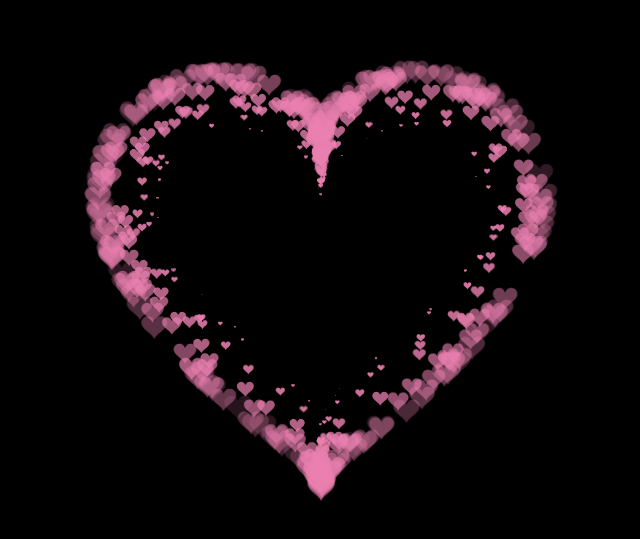
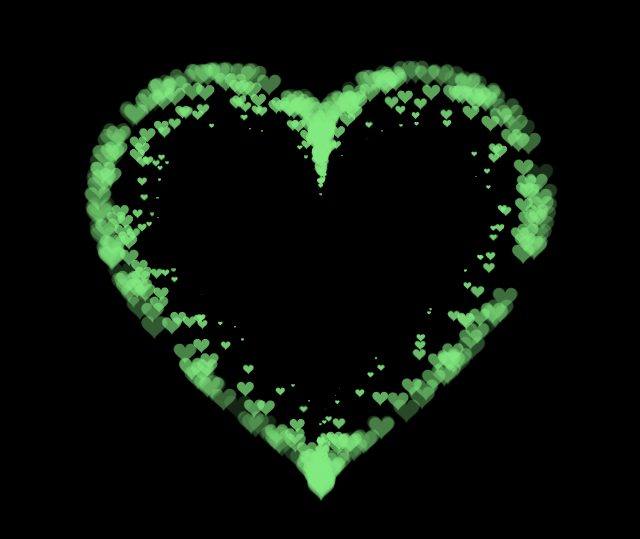
Before and after one commit to tuanuit98/heart, a plain HTML site: page index.html in a window 1280 px wide. Shown: the part 123-662 px from the top of the page, without its empty margins (319-959 px from the left). Drawn offline with Linux system fonts and the light colour scheme.

Commit message:
Update index.html

```diff
--- a/index.html
+++ b/index.html
@@ -420,7 +420,7 @@ var ParticlePool = (function() {
 
     // create the fill
 
-    context.fillStyle = '#ea80b0';
+    context.fillStyle = '#82ea80';
 
     context.fill();
 
```
